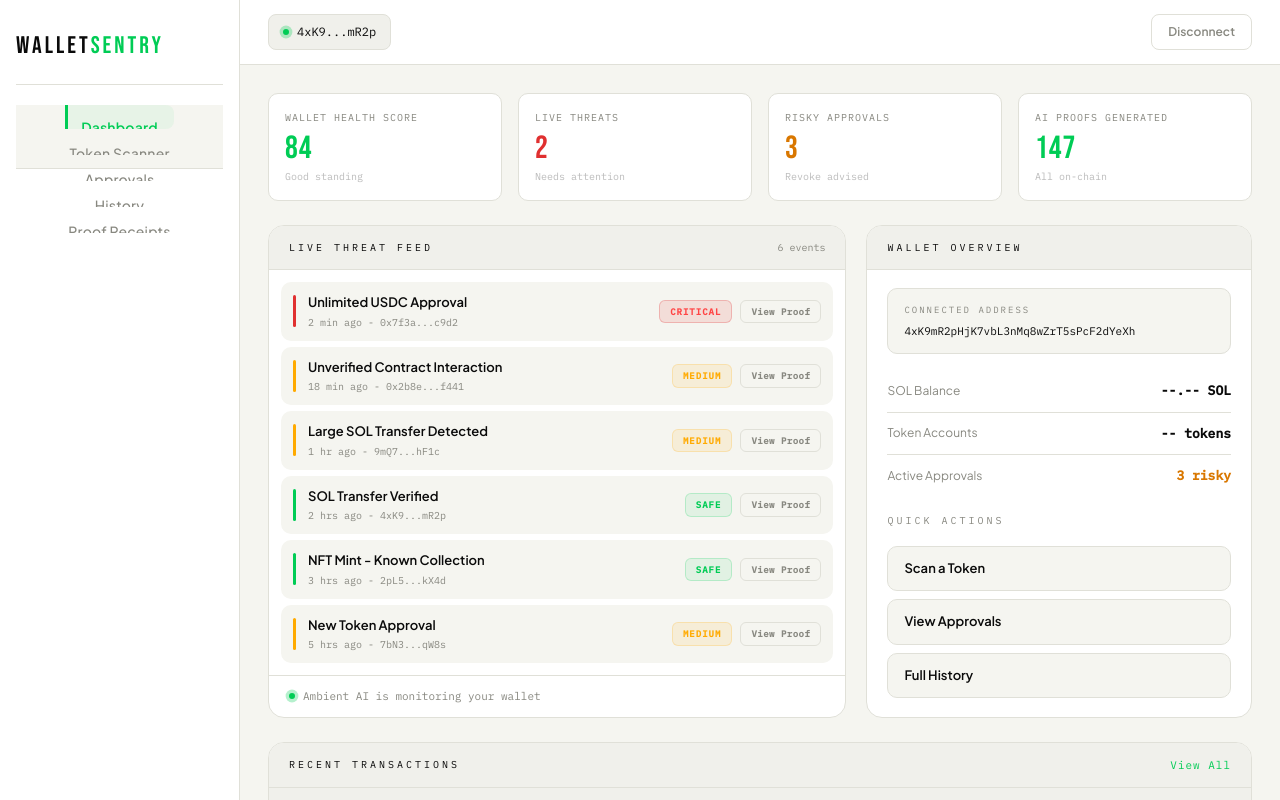
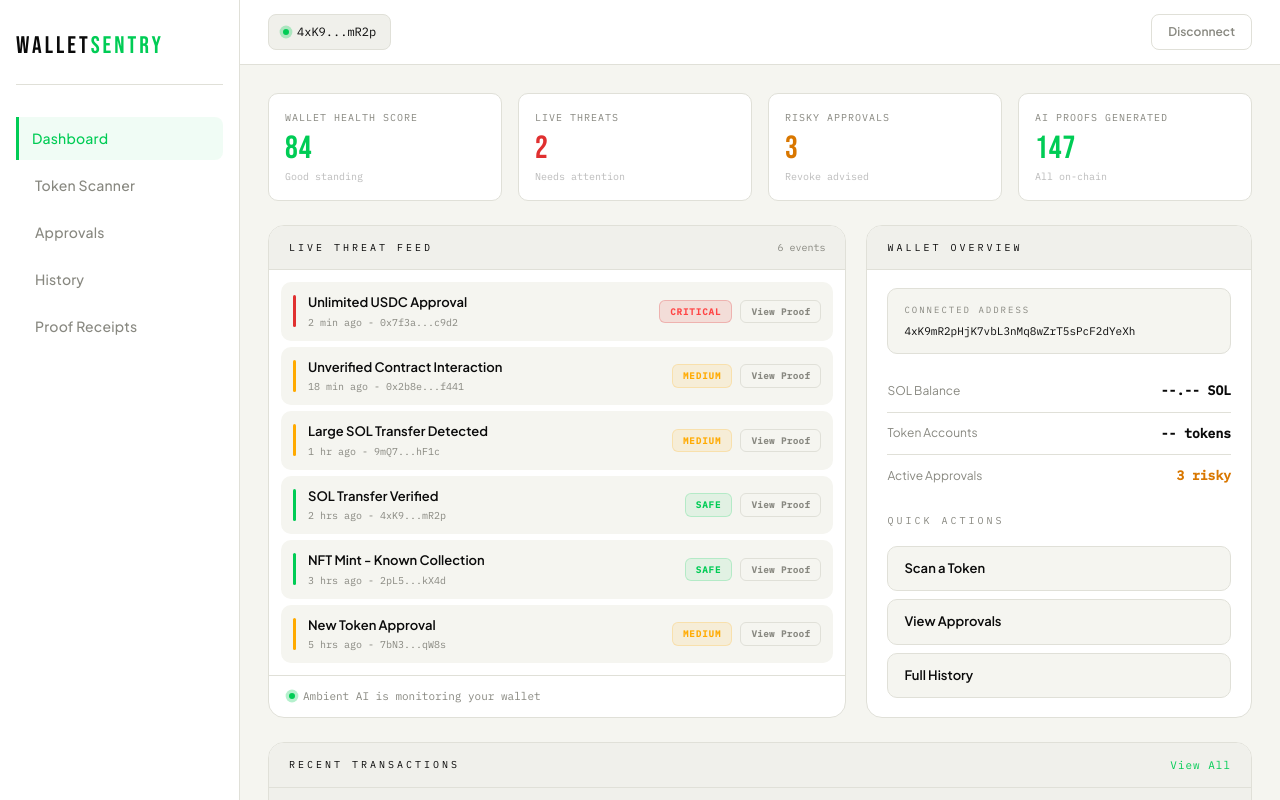
Before and after one commit to Oseodion/walletsentry, a React (Vite) app: page /dashboard in a window 1280 px wide. Shown: the top 800 px of the page. Built offline with nearby package versions, Linux system fonts and the light colour scheme.

Commit message:
fix: scope CSS conflicts between landing and dashboard

```diff
--- a/src/components/Navbar.jsx
+++ b/src/components/Navbar.jsx
@@ -9,7 +9,7 @@ export default function Navbar() {
   const onDashboard = pathname !== '/'
 
   return (
-    <nav>
+    <nav className="landing-nav">
       <div className="logo">WALLET<span>SENTRY</span></div>
       {!onDashboard && (
         <div className="nav-links">
--- a/src/styles/dashboard.css
+++ b/src/styles/dashboard.css
@@ -4,6 +4,9 @@
    Main:    margin-left 240px, scrolls independently.
    No top navbar on dashboard pages — sidebar IS the navigation.
    ============================================================= */
+
+/* ---- Reset box-sizing inside sidebar (counters any global resets) ---- */
+.dbl-sidebar * { box-sizing: border-box; }
 
 .dbl-layout {
   min-height: 100vh;
@@ -34,10 +37,11 @@
   letter-spacing: 3px;
   color: var(--text);
   padding-bottom: 20px;
-  margin-bottom: 20px;
+  margin-bottom: 32px;
   border-bottom: 1px solid var(--border);
   transition: color 0.3s, border-color 0.3s;
   white-space: nowrap;
+  display: block;
 }
 
 .dbl-sidebar-logo span { color: var(--green); }
@@ -76,7 +80,36 @@
   background: rgba(0, 204, 85, 0.06);
   border-left: 3px solid var(--green);
   border-radius: 0 8px 8px 0;
-  padding-left: 13px; /* 16 - 3px border keeps text flush */
+  padding-left: 13px;
+}
+
+/* ---- High-specificity overrides: defeat any landing.css bleed-through ---- */
+.dbl-sidebar .dbl-nav-link {
+  display: block !important;
+  text-align: left !important;
+  padding: 11px 16px !important;
+  margin-bottom: 2px !important;
+  font-size: 14px !important;
+  font-weight: 500 !important;
+  white-space: nowrap !important;
+  color: var(--muted) !important;
+  text-decoration: none !important;
+  background: transparent !important;
+  border-left: 3px solid transparent !important;
+  border-radius: 0 8px 8px 0 !important;
+  transition: all 0.2s !important;
+}
+
+.dbl-sidebar .dbl-nav-link:hover {
+  background: var(--surface2) !important;
+  color: var(--text) !important;
+}
+
+.dbl-sidebar .dbl-nav-link.active {
+  background: rgba(0, 204, 85, 0.06) !important;
+  color: var(--green) !important;
+  border-left-color: var(--green) !important;
+  padding-left: 13px !important;
 }
 
 /* MAIN CONTENT */
@@ -86,6 +119,7 @@
   display: flex;
   flex-direction: column;
   background: var(--bg);
+  transition: background 0.3s;
 }
 
 /* TOP BAR */
--- a/src/styles/landing.css
+++ b/src/styles/landing.css
@@ -1,5 +1,5 @@
-/* NAV */
-nav {
+/* NAV - scoped to landing-nav to avoid conflicts with dashboard sidebar nav elements */
+nav.landing-nav {
   display: flex;
   align-items: center;
   justify-content: space-between;
@@ -840,7 +840,7 @@ footer {
 }
 
 @media (max-width: 768px) {
-  nav { padding: 0 20px; }
+  nav.landing-nav { padding: 0 20px; }
   .nav-links { display: none; }
   .hero { padding: 60px 20px; }
   .stats-inner { grid-template-columns: 1fr 1fr; }
```
